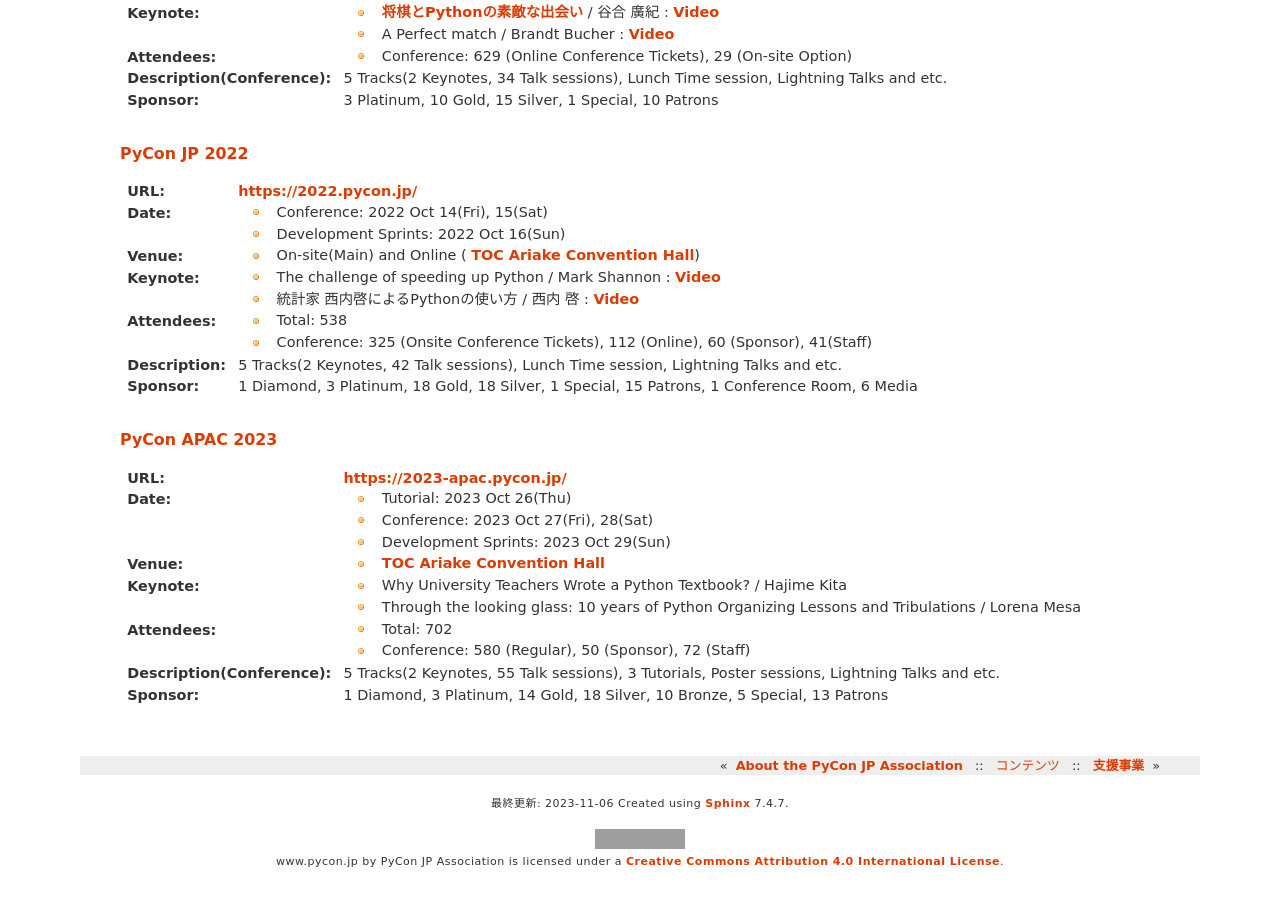
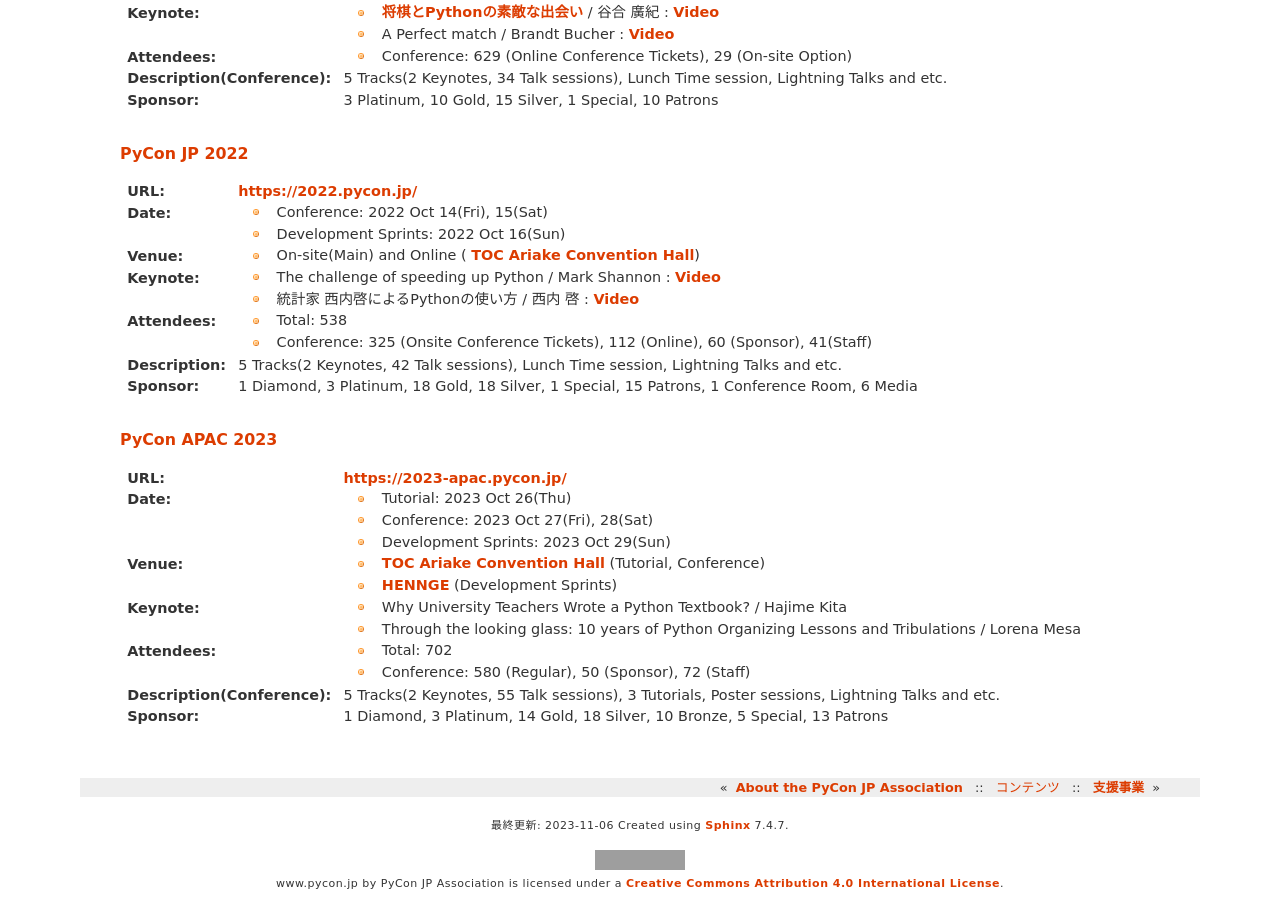
Before and after one commit to pyconjp/www.pycon.jp, a Sphinx documentation site: the page built from source/organizer/index.rst, in a window 1280 px wide and 900 px high, scrolled down 5015 px. Built offline with Sphinx 7.4.7, drawn with Linux system fonts in a browser that asks for light colours; before the commit the page ends 5894 px from its top, so only the background shows below that; grey boxes are pictures that could not be loaded.

Commit message:
Add the sprint venue

```diff
--- a/source/organizer/index.rst
+++ b/source/organizer/index.rst
@@ -282,7 +282,8 @@
   - Conference: 2023 Oct 27(Fri), 28(Sat)
   - Development Sprints: 2023 Oct 29(Sun)
 :Venue:
-  - `TOC Ariake Convention Hall <https://www.toc.co.jp/saiji/ariake/access/>`__
+  - `TOC Ariake Convention Hall <https://www.toc.co.jp/saiji/ariake/access/>`_ (Tutorial, Conference)
+  - `HENNGE <https://hennge.com/>`_ (Development Sprints)
 :Keynote:
   - Why University Teachers Wrote a Python Textbook? / Hajime Kita
   - Through the looking glass: 10 years of Python Organizing Lessons and Tribulations / Lorena Mesa
```
